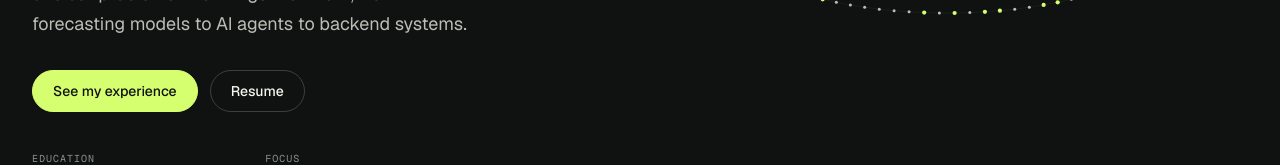
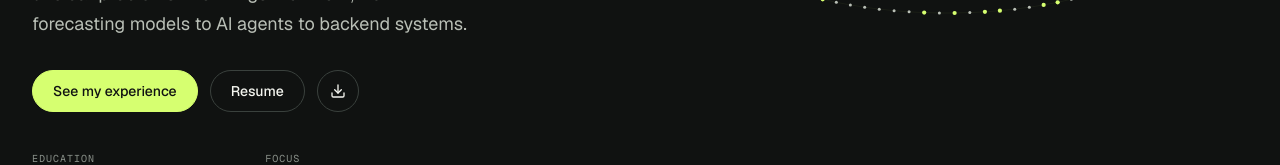
Before and after one commit to awasthiprashast/awasthiprashast.github.io, a Next.js app: page / in a window 1280 px wide. Shown: the part 535-700 px from the top of the page. Built offline with nearby package versions, Linux system fonts and the light colour scheme.

Commit message:
Open resume in browser and add download icon

```diff
--- a/components/Contact.tsx
+++ b/components/Contact.tsx
@@ -3,6 +3,7 @@
 import { AnimatePresence, motion } from "motion/react";
 import { useEffect, useState } from "react";
 import { Button } from "./Button";
+import { DownloadResume } from "./DownloadResume";
 import { Reveal } from "./Reveal";
 import { site } from "@/data/site";
 
@@ -83,10 +84,11 @@ export function Contact() {
               LinkedIn
             </Button>
             {site.resume && (
-              <Button href={site.resume} download={site.resumeFilename}>
+              <Button href={site.resume} external>
                 Resume
               </Button>
             )}
+              <DownloadResume />
           </div>
           <p className="mt-5 text-sm text-muted" aria-live="polite">
             {copied ? (
--- /dev/null
+++ b/components/DownloadResume.tsx
@@ -0,0 +1,18 @@
+import { Download } from "lucide-react";
+import { site } from "@/data/site";
+
+/** Icon button next to the Resume (view) button, for visitors who want the file itself. */
+export function DownloadResume() {
+  if (!site.resume) return null;
+  return (
+    <a
+      href={site.resume}
+      download={site.resumeFilename}
+      aria-label="Download resume as PDF"
+      title="Download PDF"
+      className="grid size-[42px] place-items-center rounded-full border border-line-strong text-fg transition-colors hover:border-accent hover:text-accent"
+    >
+      <Download size={16} aria-hidden />
+    </a>
+  );
+}
--- a/components/Hero.tsx
+++ b/components/Hero.tsx
@@ -2,6 +2,7 @@
 
 import { motion } from "motion/react";
 import { Button } from "./Button";
+import { DownloadResume } from "./DownloadResume";
 import { PointField } from "./PointField";
 import { site } from "@/data/site";
 
@@ -61,10 +62,11 @@ export function Hero() {
             See my experience
           </Button>
           {site.resume && (
-            <Button href={site.resume} download={site.resumeFilename}>
+            <Button href={site.resume} external>
               Resume
             </Button>
           )}
+            <DownloadResume />
         </motion.div>
         <motion.dl
           {...fade(1.1)}
--- a/components/Nav.tsx
+++ b/components/Nav.tsx
@@ -38,7 +38,7 @@ export function Nav() {
             ))}
           </ul>
           {site.resume && (
-            <Button href={site.resume} download={site.resumeFilename} size="sm">
+            <Button href={site.resume} external size="sm">
               Resume
             </Button>
           )}
```
